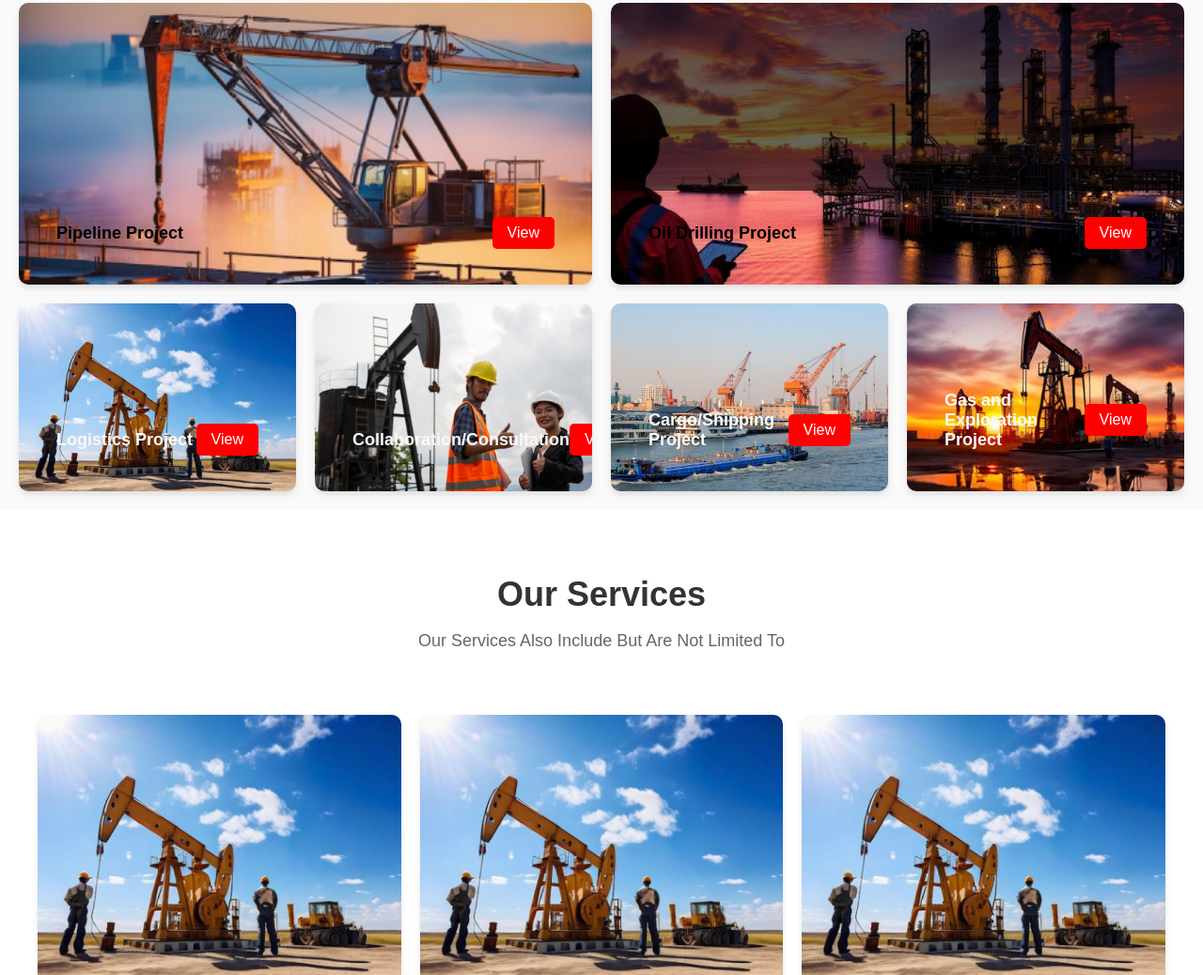
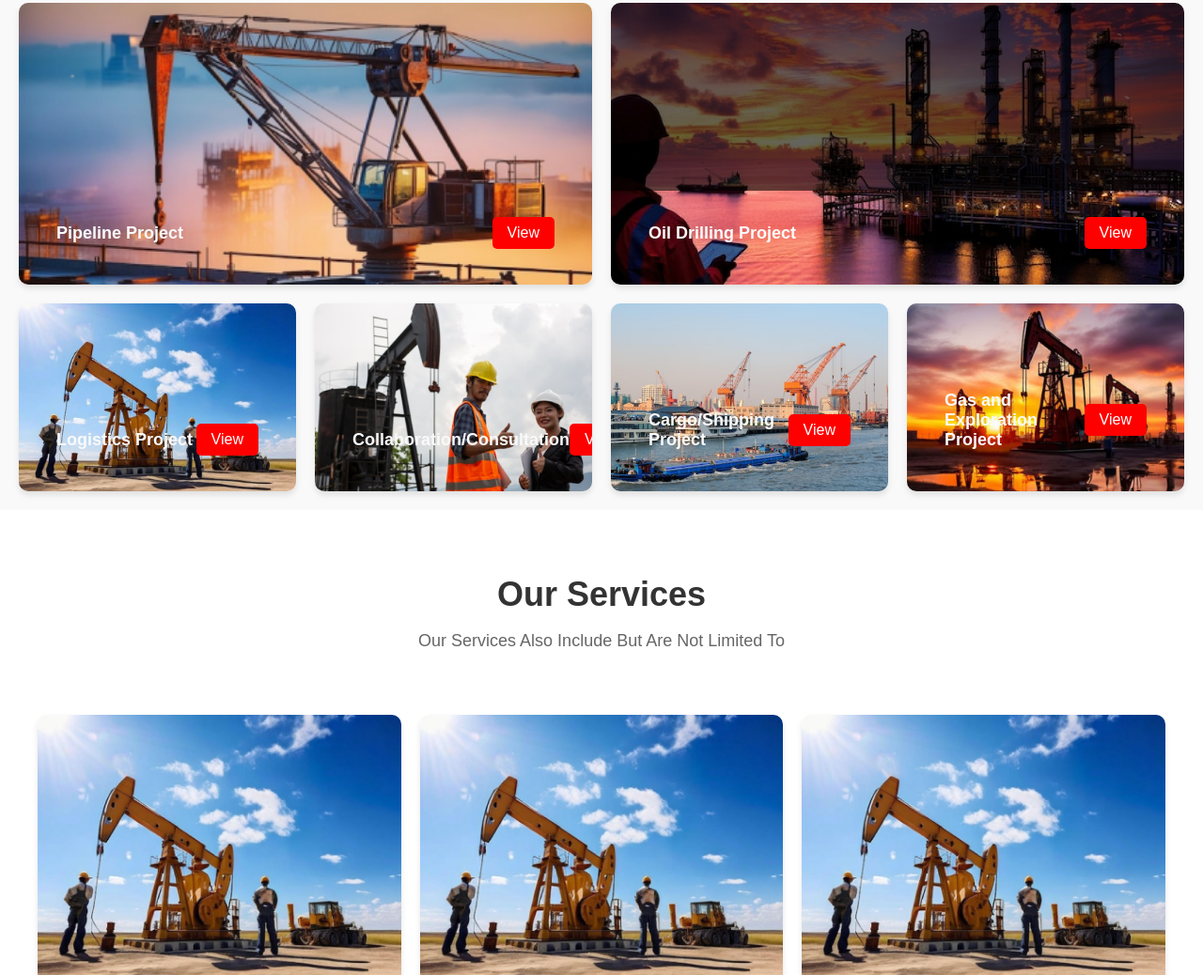
Before and after one commit to Bakaremopelola/FINALMAYPORT, a plain HTML site: page index.html in a window 1280 px wide. Shown: the part 3677-4715 px from the top of the page at 94% size. Drawn offline with Linux system fonts and the light colour scheme.

Commit message:
Update index.css

```diff
--- a/index.css
+++ b/index.css
@@ -589,7 +589,8 @@ body {
 
 .project-card1 .project-info h4 {
     font-size: 18px;
-    color: black;
+    font-weight: 600px;
+    color: #f9f9f9;
 }
 
 .project-card1 .btn {
```
